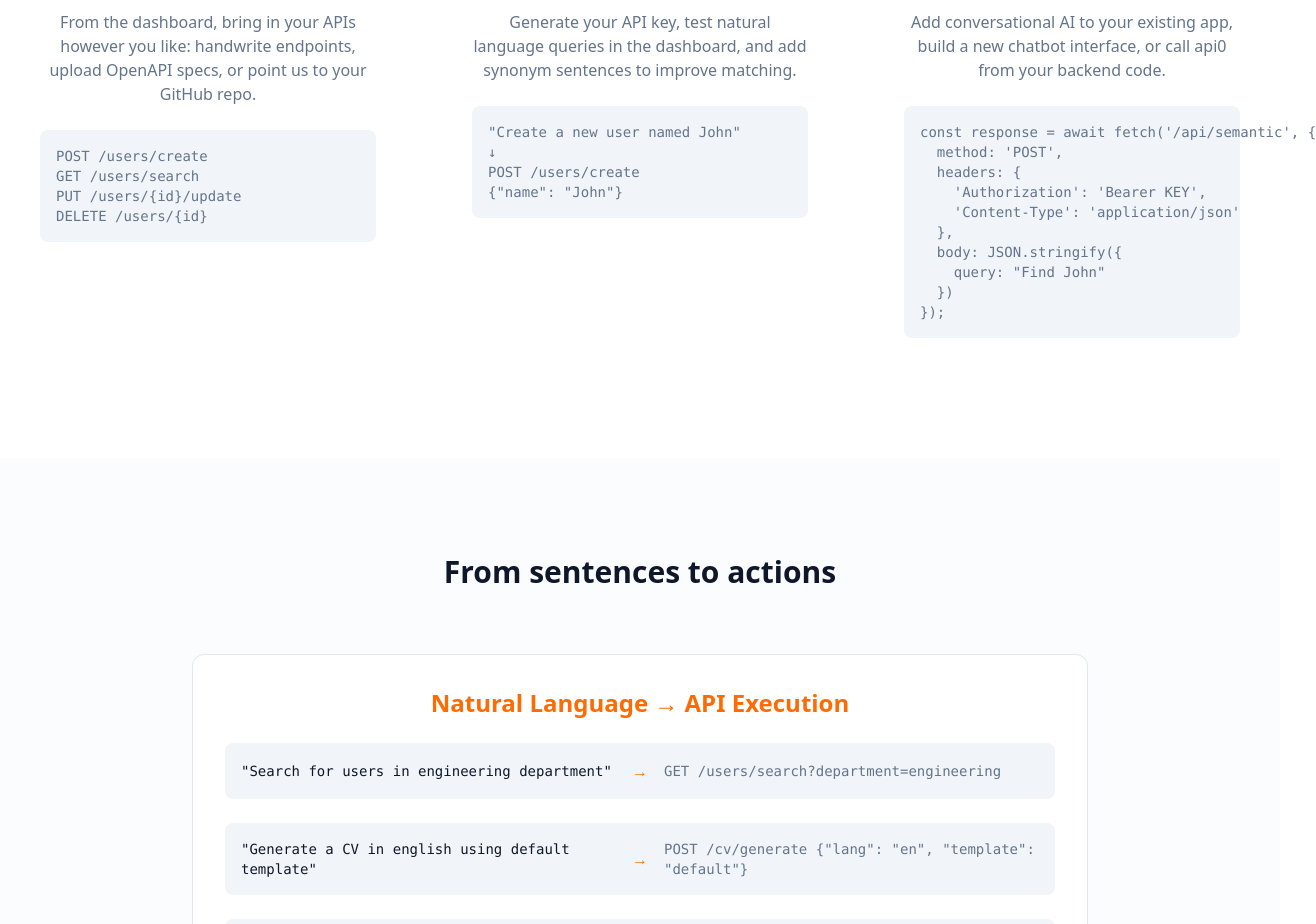
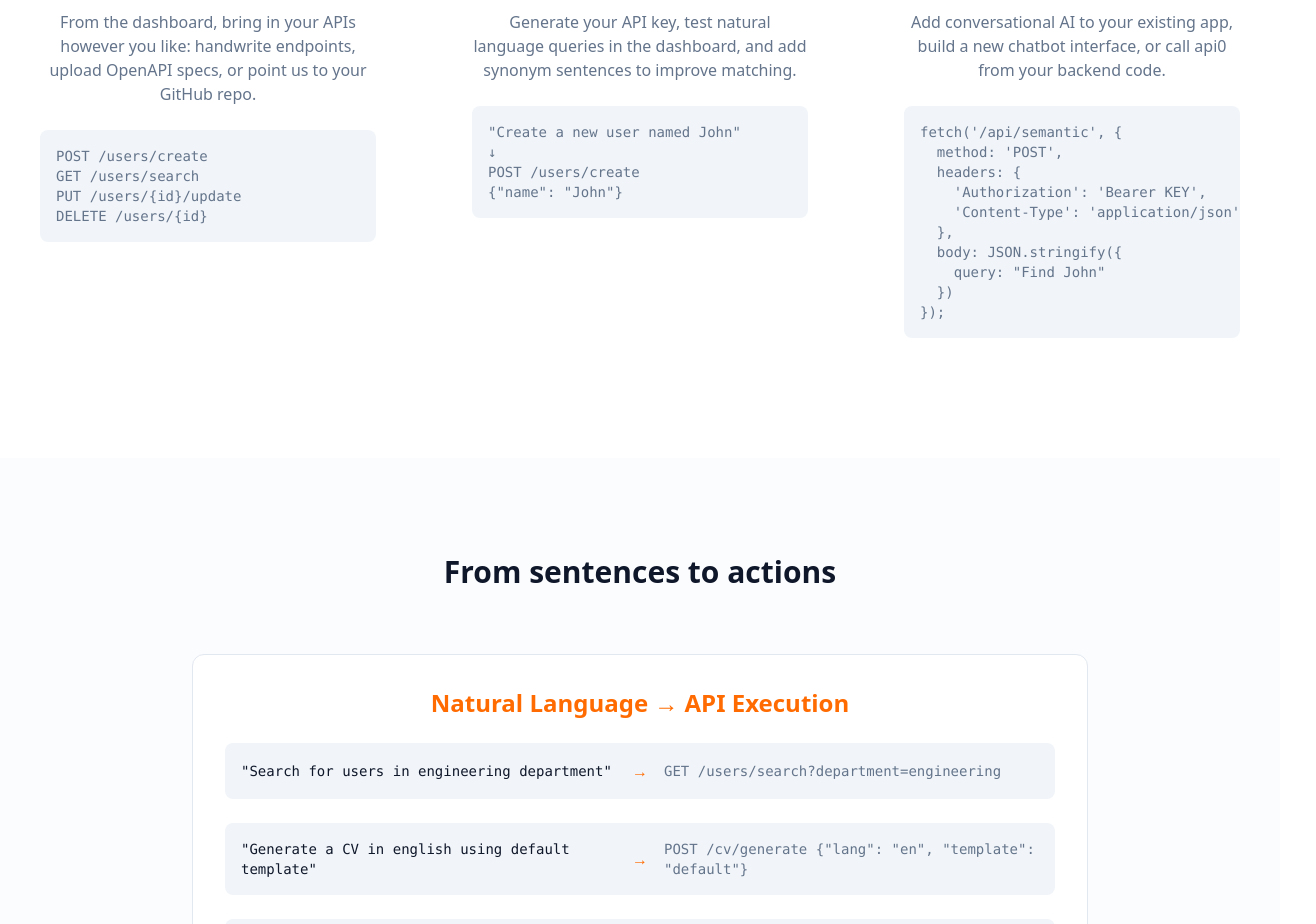
Before and after one commit to bennekrouf/landing-api0, a Next.js app: page / in a window 1280 px wide. Shown: the part 940-1864 px from the top of the page, 1316 px wide, since content can reach past the window. Built offline with nearby package versions, Linux system fonts and the light colour scheme.

Commit message:
Simplify text

```diff
--- a/src/app/page.tsx
+++ b/src/app/page.tsx
@@ -105,7 +105,7 @@ POST /users/create
               <div className="bg-muted rounded-lg p-4 w-full">
                 <pre className="text-sm text-left">
                   <code className="text-muted-foreground">
-                    {`const response = await fetch('/api/semantic', {
+                    {`fetch('/api/semantic', {
   method: 'POST',
   headers: {
     'Authorization': 'Bearer KEY',
```
